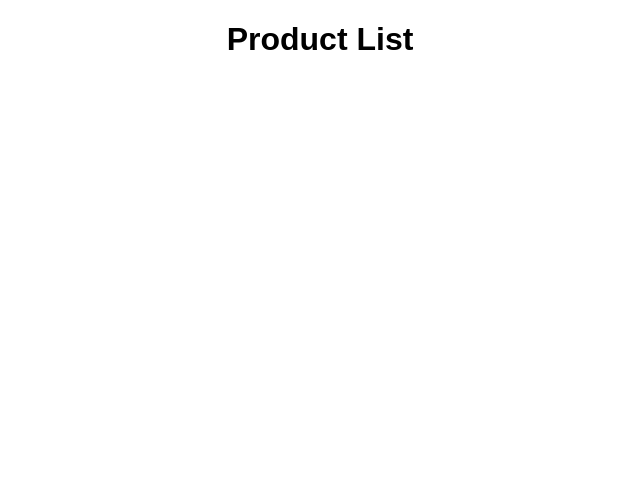
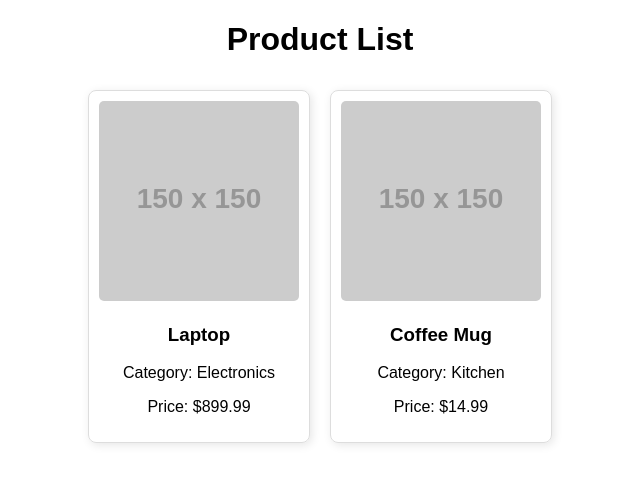
Before and after one commit to Pratik0o/js-assignment, a plain HTML site: page index.html in a window 1280 px wide. Shown: the whole page, without its empty margins (320-960 px from the left). Drawn offline with Linux system fonts and the light colour scheme; placeholder pictures from the web are drawn by us.

Commit message:
Update index.html

```diff
--- a/index.html
+++ b/index.html
@@ -9,6 +9,6 @@
 <body>
     <h1>Product List</h1>
     <div id="product-container"></div>
-    <script src="js/script.js"></script>
+    <script src="js/main.js"></script>
 </body>
 </html>
```
